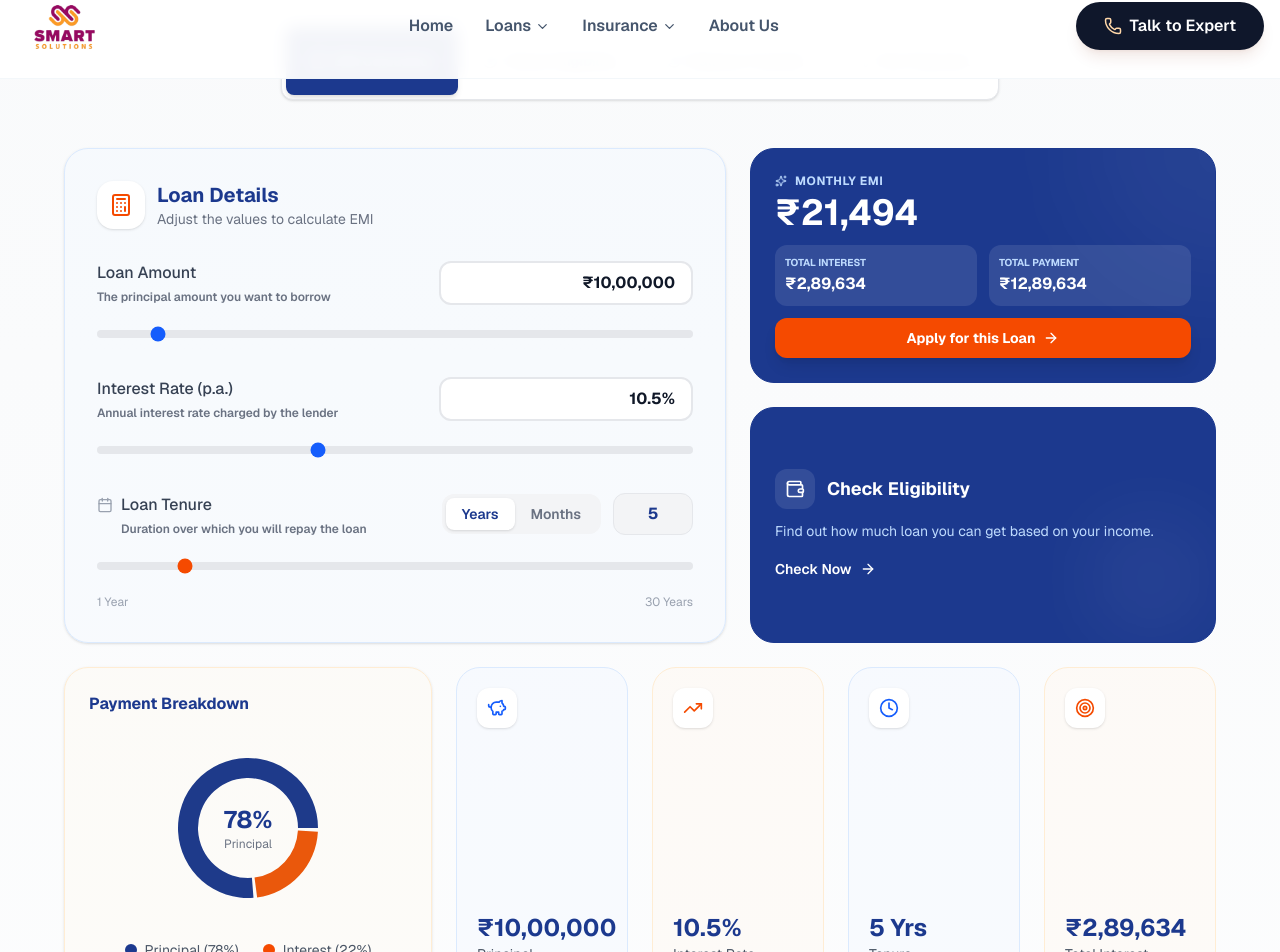
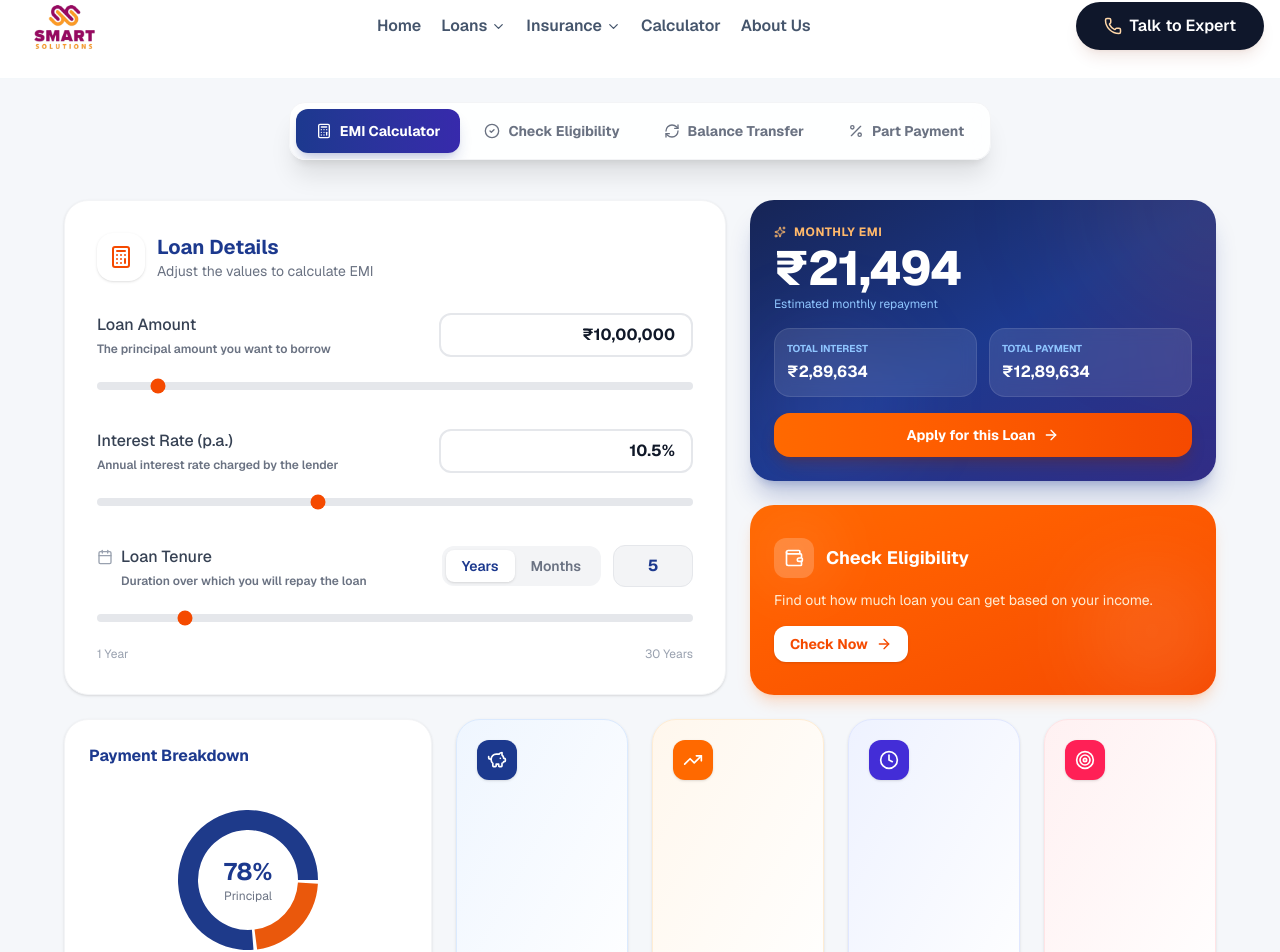
Before and after one commit to neerajk001/smartsolution2, a Next.js app in the folder smartmumbaisolutions/: page /calculator in a window 1280 px wide. Shown: the part 26-978 px from the top of the page. Built offline with nearby package versions, Linux system fonts and the light colour scheme.

Commit message:
logo and calculator

```diff
--- a/smartmumbaisolutions/app/calculator/page.tsx
+++ b/smartmumbaisolutions/app/calculator/page.tsx
@@ -220,7 +220,7 @@ const DetailedCalculatorContent = () => {
     const pageHeight = doc.internal.pageSize.getHeight();
 
     const logo = new Image();
-    logo.src = '/logo1.png';
+    logo.src = '/company-logo.png';
 
     const drawSummary = (startY: number) => {
       // Enhanced Summary Box
@@ -370,7 +370,7 @@ const DetailedCalculatorContent = () => {
     };
 
     logo.onload = () => {
-      doc.addImage(logo, 'PNG', 14, 10, 35, 13);
+      doc.addImage(logo, 'PNG', 14, 8, 18, 18);
 
       doc.setFontSize(19);
       doc.setTextColor(30, 58, 138);
@@ -384,9 +384,9 @@ const DetailedCalculatorContent = () => {
 
       doc.setDrawColor(200, 200, 200);
       doc.setLineWidth(0.3);
-      doc.line(14, 27, 196, 27);
-
-      generateTable(32);
+      doc.line(14, 29, 196, 29);
+
+      generateTable(34);
     };
 
     logo.onerror = () => {
@@ -480,7 +480,7 @@ const DetailedCalculatorContent = () => {
     const pageHeight = doc.internal.pageSize.getHeight();
 
     const logo = new Image();
-    logo.src = '/logo1.png';
+    logo.src = '/company-logo.png';
 
     const generateSchedule = (startY: number) => {
       // Loan Summary Box
@@ -639,7 +639,7 @@ const DetailedCalculatorContent = () => {
     };
 
     logo.onload = () => {
-      doc.addImage(logo, 'PNG', 14, 10, 35, 13);
+      doc.addImage(logo, 'PNG', 14, 8, 18, 18);
 
       doc.setFontSize(18);
       doc.setTextColor(30, 58, 138);
@@ -653,9 +653,9 @@ const DetailedCalculatorContent = () => {
 
       doc.setDrawColor(200, 200, 200);
       doc.setLineWidth(0.3);
-      doc.line(14, 27, 196, 27);
-
-      generateSchedule(32);
+      doc.line(14, 29, 196, 29);
+
+      generateSchedule(34);
       doc.save(`Part-Payment-Analysis-${new Date().toISOString().split('T')[0]}.pdf`);
     };
 
@@ -860,53 +860,32 @@ const DetailedCalculatorContent = () => {
   const eligibilityTenureLabel = eligibilityTenureYears === 1 ? 'year' : 'years';
 
   return (
-    <main className="min-h-screen bg-gradient-to-b from-gray-50 to-white font-sans">
+    <main className="min-h-screen bg-[#f5f7fa] font-sans">
       <Navbar />
 
-      <div className="w-[90%] max-w-[1200px] mx-auto py-12">
+
+      <div className="w-[90%] max-w-[1200px] mx-auto pt-28 pb-10">
         {/* Tabs */}
-        <div className="flex justify-center mb-12">
-          <div className="bg-white p-1 rounded-xl shadow-sm border border-gray-200 inline-flex overflow-x-auto max-w-full">
-            <button
-              onClick={() => setActiveTab('emi')}
-              className={`flex items-center gap-2 px-6 py-6 rounded-lg text-sm font-bold transition-all whitespace-nowrap ${activeTab === 'emi'
-                ? 'bg-blue-900 text-white shadow-md'
-                : 'text-gray-500 hover:text-blue-900 hover:bg-blue-50'
-                }`}
-            >
-              <CalculatorIcon className="w-4 h-4" />
-              EMI Calculator
-            </button>
-            <button
-              onClick={() => setActiveTab('eligibility')}
-              className={`flex items-center gap-2 px-6 py-6 rounded-lg text-sm font-bold transition-all whitespace-nowrap ${activeTab === 'eligibility'
-                ? 'bg-blue-900 text-white shadow-md'
-                : 'text-gray-500 hover:text-blue-900 hover:bg-blue-50'
-                }`}
-            >
-              <CheckCircle2 className="w-4 h-4" />
-              Check Eligibility
-            </button>
-            <button
-              onClick={() => setActiveTab('balance')}
-              className={`flex items-center gap-2 px-6 py-6 rounded-lg text-sm font-bold transition-all whitespace-nowrap ${activeTab === 'balance'
-                ? 'bg-blue-900 text-white shadow-md'
-                : 'text-gray-500 hover:text-blue-900 hover:bg-blue-50'
-                }`}
-            >
-              <RefreshCw className="w-4 h-4" />
-              Balance Transfer
-            </button>
-            <button
-              onClick={() => setActiveTab('part-payment')}
-              className={`flex items-center gap-2 px-6 py-6 rounded-lg text-sm font-bold transition-all whitespace-nowrap ${activeTab === 'part-payment'
-                ? 'bg-blue-900 text-white shadow-md'
-                : 'text-gray-500 hover:text-blue-900 hover:bg-blue-50'
-                }`}
-            >
-              <PercentIcon className="w-4 h-4" />
-              Part Payment
-            </button>
+        <div className="flex justify-center mb-10 pt-4">
+          <div className="bg-white/90 backdrop-blur-md p-1.5 rounded-2xl shadow-xl border border-gray-100 inline-flex overflow-x-auto max-w-full gap-1">
+            {([
+              { id: 'emi', label: 'EMI Calculator', icon: <CalculatorIcon className="w-4 h-4" /> },
+              { id: 'eligibility', label: 'Check Eligibility', icon: <CheckCircle2 className="w-4 h-4" /> },
+              { id: 'balance', label: 'Balance Transfer', icon: <RefreshCw className="w-4 h-4" /> },
+              { id: 'part-payment', label: 'Part Payment', icon: <PercentIcon className="w-4 h-4" /> },
+            ] as const).map((tab) => (
+              <button
+                key={tab.id}
+                onClick={() => setActiveTab(tab.id)}
+                className={`flex items-center gap-2 px-5 py-3 rounded-xl text-sm font-bold transition-all whitespace-nowrap ${activeTab === tab.id
+                  ? 'bg-gradient-to-r from-blue-900 to-indigo-800 text-white shadow-lg shadow-blue-900/20'
+                  : 'text-gray-500 hover:text-blue-900 hover:bg-blue-50/80'
+                  }`}
+              >
+                {tab.icon}
+                {tab.label}
+              </button>
+            ))}
           </div>
         </div>
 
@@ -915,7 +894,7 @@ const DetailedCalculatorContent = () => {
           <div className="grid grid-cols-12 gap-4 md:gap-6">
 
             {/* Main Calculator Input - Large Card */}
-            <div className="col-span-12 lg:col-span-7 bg-blue-50/30 border border-blue-100 rounded-3xl p-6 md:p-8 shadow-sm">
+            <div className="col-span-12 lg:col-span-7 bg-white border border-gray-100 rounded-3xl p-6 md:p-8 shadow-sm hover:shadow-md transition-shadow">
               <div className="flex items-center gap-3 mb-8">
                 <div className="w-12 h-12 bg-white rounded-2xl flex items-center justify-center shadow-sm">
                   <CalculatorIcon className="w-6 h-6 text-orange-600" />
@@ -1004,32 +983,34 @@ const DetailedCalculatorContent = () => {
             {/* Right Column Wrapper */}
             <div className="col-span-12 lg:col-span-5 flex flex-col gap-4 md:gap-6">
               {/* EMI Result - Featured Card */}
-              <div className="bg-blue-900 border border-blue-900 rounded-3xl p-5 md:p-6 text-white relative overflow-hidden h-fit">
-                <div className="absolute top-0 right-0 w-64 h-64 bg-white/5 rounded-full blur-3xl -translate-y-1/2 translate-x-1/2" />
+              <div className="bg-gradient-to-br from-blue-950 via-blue-900 to-indigo-900 rounded-3xl p-5 md:p-6 text-white relative overflow-hidden h-fit shadow-xl shadow-blue-900/25">
+                <div className="absolute top-0 right-0 w-64 h-64 bg-orange-500/10 rounded-full blur-3xl -translate-y-1/2 translate-x-1/2" />
+                <div className="absolute bottom-0 left-0 w-40 h-40 bg-indigo-400/10 rounded-full blur-2xl" />
 
                 <div className="relative">
-                  <div className="flex items-center gap-2 text-blue-200 text-xs font-bold uppercase tracking-wider mb-1">
+                  <div className="flex items-center gap-2 text-orange-300 text-xs font-bold uppercase tracking-wider mb-1">
                     <Sparkles className="w-3 h-3" />
                     MONTHLY EMI
                   </div>
-                  <div className="text-3xl md:text-4xl font-bold mb-3">
+                  <div className="text-4xl md:text-5xl font-extrabold mb-1 tracking-tight">
                     ₹{formatCurrency(emi)}
                   </div>
-
-                  <div className="grid grid-cols-2 gap-3 mb-3">
-                    <div className="bg-white/10 rounded-xl p-2.5">
-                      <div className="text-blue-200 text-[10px] uppercase font-bold mb-0.5">Total Interest</div>
+                  <p className="text-blue-300 text-xs mb-4">Estimated monthly repayment</p>
+
+                  <div className="grid grid-cols-2 gap-3 mb-4">
+                    <div className="bg-white/10 backdrop-blur-sm rounded-2xl p-3 border border-white/10">
+                      <div className="text-blue-300 text-[10px] uppercase font-bold mb-1">Total Interest</div>
                       <div className="text-base font-bold">₹{formatCurrency(totalInterest)}</div>
                     </div>
-                    <div className="bg-white/10 rounded-xl p-2.5">
-                      <div className="text-blue-200 text-[10px] uppercase font-bold mb-0.5">Total Payment</div>
+                    <div className="bg-white/10 backdrop-blur-sm rounded-2xl p-3 border border-white/10">
+                      <div className="text-blue-300 text-[10px] uppercase font-bold mb-1">Total Payment</div>
                       <div className="text-base font-bold">₹{formatCurrency(totalPayment)}</div>
                     </div>
                   </div>
 
                   <Link
                     href="/apply"
-                    className="flex items-center justify-center gap-2 w-full bg-orange-600 text-white py-2.5 rounded-xl font-bold hover:bg-orange-700 transition-colors shadow-lg text-sm"
+                    className="flex items-center justify-center gap-2 w-full bg-gradient-to-r from-orange-500 to-orange-600 text-white py-3 rounded-2xl font-bold hover:from-orange-600 hover:to-orange-700 transition-all shadow-lg shadow-orange-900/30 text-sm"
                   >
                     Apply for this Loan
                     <ArrowRight className="w-4 h-4" />
@@ -1038,19 +1019,20 @@ const DetailedCalculatorContent = () => {
               </div>
 
               {/* Eligibility Check CTA */}
-              <div className="flex-1 bg-blue-900 border border-blue-900 rounded-3xl p-5 md:p-6 text-white relative overflow-hidden min-h-[200px] flex flex-col justify-center">
-                <div className="absolute bottom-0 right-0 w-32 h-32 bg-white/5 rounded-full blur-2xl" />
+              <div className="flex-1 bg-gradient-to-br from-orange-500 to-orange-600 rounded-3xl p-5 md:p-6 text-white relative overflow-hidden min-h-[160px] flex flex-col justify-center shadow-lg shadow-orange-500/20">
+                <div className="absolute bottom-0 right-0 w-32 h-32 bg-white/10 rounded-full blur-2xl" />
+                <div className="absolute top-0 left-0 w-24 h-24 bg-white/5 rounded-full blur-xl" />
                 <div className="relative">
                   <div className="flex items-center gap-3 mb-3">
-                    <div className="w-10 h-10 bg-white/10 rounded-xl flex items-center justify-center">
+                    <div className="w-10 h-10 bg-white/20 rounded-xl flex items-center justify-center">
                       <Wallet className="w-5 h-5 text-white" />
                     </div>
                     <h3 className="text-lg font-bold">Check Eligibility</h3>
                   </div>
-                  <p className="text-blue-200 text-sm mb-4">Find out how much loan you can get based on your income.</p>
+                  <p className="text-orange-100 text-sm mb-4">Find out how much loan you can get based on your income.</p>
                   <button
                     onClick={() => setActiveTab('eligibility')}
-                    className="inline-flex items-center gap-2 text-white font-semibold hover:text-orange-200 transition-colors text-sm"
+                    className="inline-flex items-center gap-2 bg-white text-orange-600 px-4 py-2 rounded-xl font-bold hover:bg-orange-50 transition-colors text-sm shadow-sm"
                   >
                     Check Now <ArrowRight className="w-4 h-4" />
                   </button>
@@ -1059,7 +1041,7 @@ const DetailedCalculatorContent = () => {
             </div>
 
             {/* Donut Chart Card */}
-            <div className="col-span-12 md:col-span-6 lg:col-span-4 bg-orange-50/30 border border-orange-100 rounded-3xl p-6 shadow-sm">
+            <div className="col-span-12 md:col-span-6 lg:col-span-4 bg-white border border-gray-100 rounded-3xl p-6 shadow-sm hover:shadow-md transition-shadow">
               <h3 className="font-bold text-blue-900 mb-4">Payment Breakdown</h3>
 
               <div className="h-48 relative">
@@ -1100,49 +1082,49 @@ const DetailedCalculatorContent = () => {
             </div>
 
             {/* Quick Stats Cards */}
-            <div className="col-span-6 md:col-span-3 lg:col-span-2 bg-blue-50/40 border border-blue-100 rounded-3xl p-5 flex flex-col justify-between">
-              <div className="w-10 h-10 bg-white rounded-xl flex items-center justify-center mb-3 shadow-sm">
-                <PiggyBank className="w-5 h-5 text-blue-600" />
+            <div className="col-span-6 md:col-span-3 lg:col-span-2 bg-gradient-to-br from-blue-50 to-white border border-blue-100 rounded-3xl p-5 flex flex-col justify-between shadow-sm">
+              <div className="w-10 h-10 bg-blue-900 rounded-xl flex items-center justify-center mb-3 shadow-sm">
+                <PiggyBank className="w-5 h-5 text-white" />
               </div>
               <div>
-                <div className="text-2xl font-bold text-blue-900">₹{formatCurrency(loanAmount)}</div>
-                <div className="text-sm text-gray-600">Principal</div>
+                <div className="text-xl font-bold text-blue-900">₹{formatCurrency(loanAmount)}</div>
+                <div className="text-xs text-gray-500 font-medium mt-0.5">Principal</div>
               </div>
             </div>
 
-            <div className="col-span-6 md:col-span-3 lg:col-span-2 bg-orange-50/40 border border-orange-100 rounded-3xl p-5 flex flex-col justify-between">
-              <div className="w-10 h-10 bg-white rounded-xl flex items-center justify-center mb-3 shadow-sm">
-                <TrendingUp className="w-5 h-5 text-orange-600" />
+            <div className="col-span-6 md:col-span-3 lg:col-span-2 bg-gradient-to-br from-orange-50 to-white border border-orange-100 rounded-3xl p-5 flex flex-col justify-between shadow-sm">
+              <div className="w-10 h-10 bg-orange-500 rounded-xl flex items-center justify-center mb-3 shadow-sm">
+                <TrendingUp className="w-5 h-5 text-white" />
               </div>
               <div>
-                <div className="text-2xl font-bold text-blue-900">{interestRate}%</div>
-                <div className="text-sm text-gray-600">Interest Rate</div>
+                <div className="text-xl font-bold text-blue-900">{interestRate}%</div>
+                <div className="text-xs text-gray-500 font-medium mt-0.5">Interest Rate</div>
               </div>
             </div>
 
-            <div className="col-span-6 md:col-span-6 lg:col-span-2 bg-blue-50/40 border border-blue-100 rounded-3xl p-5 flex flex-col justify-between">
-              <div className="w-10 h-10 bg-white rounded-xl flex items-center justify-center mb-3 shadow-sm">
-                <Clock className="w-5 h-5 text-blue-600" />
+            <div className="col-span-6 md:col-span-6 lg:col-span-2 bg-gradient-to-br from-indigo-50 to-white border border-indigo-100 rounded-3xl p-5 flex flex-col justify-between shadow-sm">
+              <div className="w-10 h-10 bg-indigo-700 rounded-xl flex items-center justify-center mb-3 shadow-sm">
+                <Clock className="w-5 h-5 text-white" />
               </div>
               <div>
-                <div className="text-2xl font-bold text-blue-900">{tenure} {tenureType === 'years' ? 'Yrs' : 'Mo'}</div>
-                <div className="text-sm text-gray-600">Tenure</div>
+                <div className="text-xl font-bold text-blue-900">{tenure} {tenureType === 'years' ? 'Yrs' : 'Mo'}</div>
+                <div className="text-xs text-gray-500 font-medium mt-0.5">Tenure</div>
               </div>
             </div>
 
-            <div className="col-span-6 md:col-span-6 lg:col-span-2 bg-orange-50/40 border border-orange-100 rounded-3xl p-5 flex flex-col justify-between">
-              <div className="w-10 h-10 bg-white rounded-xl flex items-center justify-center mb-3 shadow-sm">
-                <Target className="w-5 h-5 text-orange-600" />
+            <div className="col-span-6 md:col-span-6 lg:col-span-2 bg-gradient-to-br from-rose-50 to-white border border-rose-100 rounded-3xl p-5 flex flex-col justify-between shadow-sm">
+              <div className="w-10 h-10 bg-rose-500 rounded-xl flex items-center justify-center mb-3 shadow-sm">
+                <Target className="w-5 h-5 text-white" />
               </div>
               <div>
-                <div className="text-2xl font-bold text-blue-900">₹{formatCurrency(totalInterest)}</div>
-                <div className="text-sm text-gray-600">Total Interest</div>
+                <div className="text-xl font-bold text-blue-900">₹{formatCurrency(totalInterest)}</div>
+                <div className="text-xs text-gray-500 font-medium mt-0.5">Total Interest</div>
               </div>
             </div>
 
 
             {/* Amortization Schedule */}
-            <div className="col-span-12 bg-gray-50 border border-gray-200 rounded-3xl p-6 md:p-8 shadow-sm">
+            <div className="col-span-12 bg-white border border-gray-100 rounded-3xl p-6 md:p-8 shadow-sm">
               <div className="flex items-center justify-between mb-6">
                 <div>
                   <h3 className="text-xl font-bold text-blue-900">Repayment Schedule</h3>
@@ -1891,7 +1873,7 @@ const SliderInput = ({ label, value, setValue, min, max, step, prefix = '', suff
         step={step}
         value={value}
         onChange={(e) => setValue(Number(e.target.value))}
-        className="w-full h-2 bg-gray-200 rounded-full appearance-none cursor-pointer accent-blue-600"
+        className="w-full h-2 bg-gray-200 rounded-full appearance-none cursor-pointer accent-orange-600"
       />
     </div>
   );
--- a/smartmumbaisolutions/components/Navbar.tsx
+++ b/smartmumbaisolutions/components/Navbar.tsx
@@ -40,7 +40,7 @@ export default function Navbar() {
                             : "bg-transparent py-2 px-2"
                             }`}
                     >
-                        <div className="hidden md:flex items-center gap-8 px-4 py-1.5 shrink-0">
+                        <div className="hidden md:flex items-center gap-5 px-4 py-1.5 shrink-0">
                             <Link href="/" className="text-base font-semibold text-slate-600 hover:text-orange-600 transition-colors">
                                 Home
                             </Link>
@@ -97,6 +97,10 @@ export default function Navbar() {
                                     </div>
                                 </div>
                             </div>
+
+                            <Link href="/calculator" className="text-base font-semibold text-slate-600 hover:text-orange-600 transition-colors">
+                                Calculator
+                            </Link>
 
                             <Link href="/about" className="text-base font-semibold text-slate-600 hover:text-orange-600 transition-colors">
                                 About Us
@@ -167,6 +171,8 @@ export default function Navbar() {
                             )}
                         </div>
 
+                        <Link href="/calculator" onClick={() => setIsMobileMenuOpen(false)} className="text-xl font-bold text-slate-900 border-b border-orange-100 pb-4">Calculator</Link>
+
                         <Link href="/about" onClick={() => setIsMobileMenuOpen(false)} className="text-xl font-bold text-slate-900 border-b border-orange-100 pb-4">About Us</Link>
 
                         <button
```
